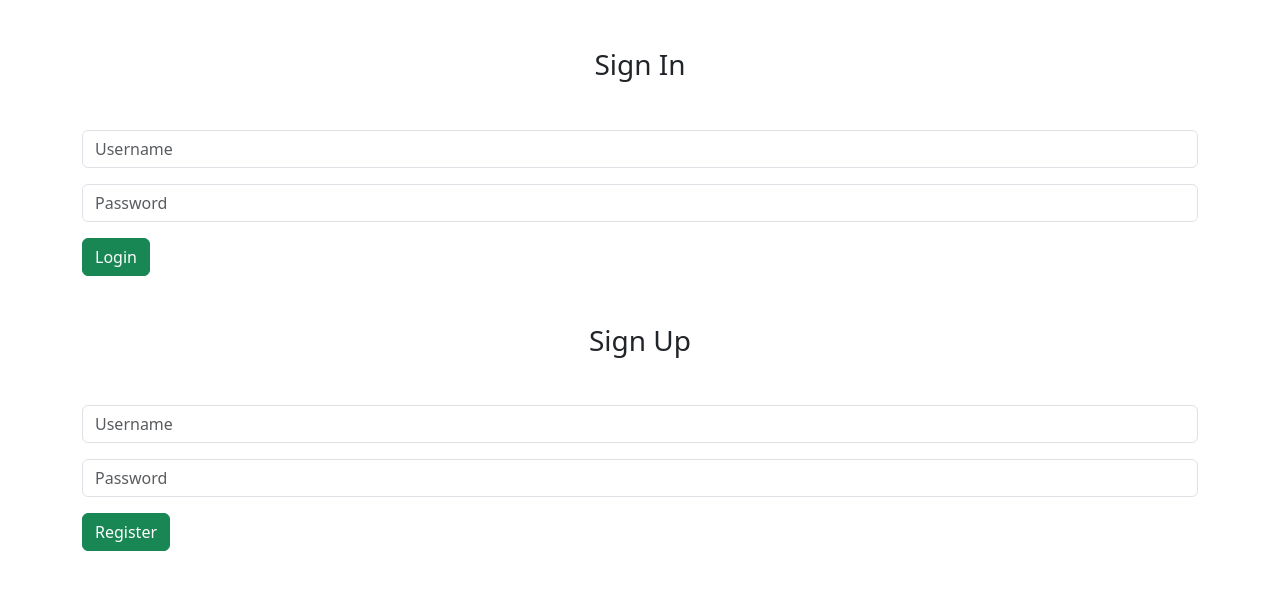
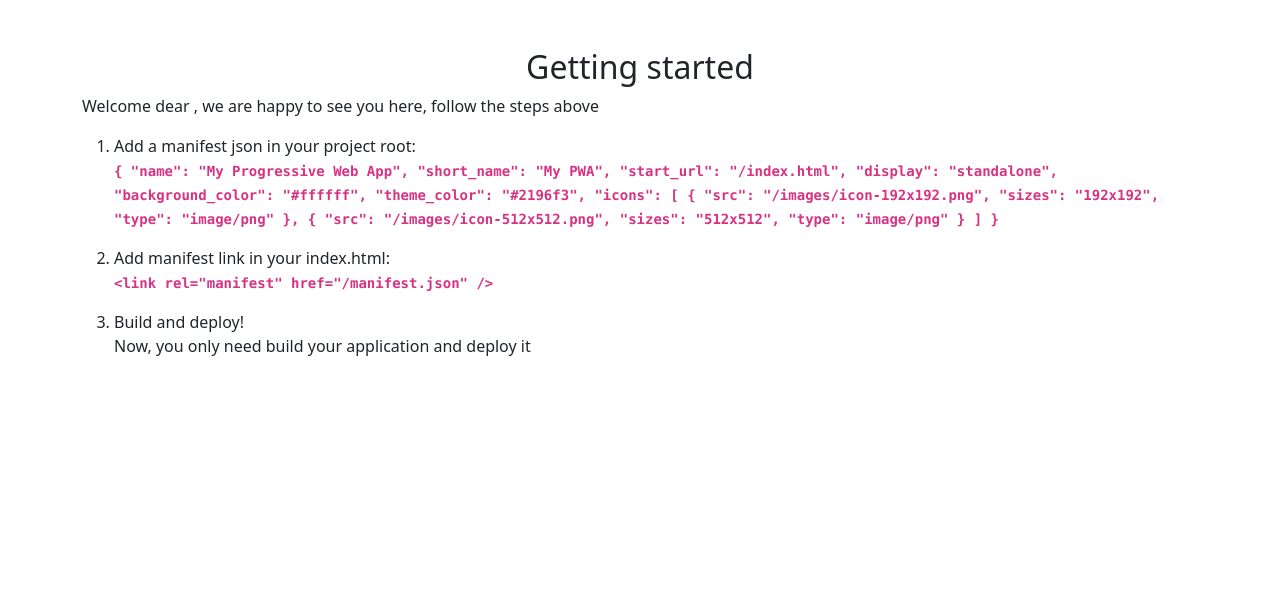
Before and after one commit to ThiagoVRabethge/potential-funicular, a React app: page /welcome in a window 1280 px wide. Shown: the top 590 px of the page. Built offline with nearby package versions, Linux system fonts and the light colour scheme; the HTML template or start-up script is replaced by a standard one.

Commit message:
feature: add getting started landing page

```diff
--- a/package.json
+++ b/package.json
@@ -14,7 +14,9 @@
     "bootstrap": "^5.3.3",
     "react": "^18.3.1",
     "react-dom": "^18.3.1",
-    "sweetalert2": "^11.12.2"
+    "react-router-dom": "^6.24.1",
+    "sweetalert2": "^11.12.2",
+    "zustand": "^4.5.4"
   },
   "devDependencies": {
     "@types/react": "^18.3.3",
--- a/src/App.jsx
+++ b/src/App.jsx
@@ -1,13 +1,19 @@
-import 'bootstrap/dist/css/bootstrap.css';
+import 'bootstrap/dist/css/bootstrap.css'
 import { useState } from 'react'
+import { useNavigate } from "react-router-dom"
+import Swal from "sweetalert2"
+import SignUpForm from './components/SignUpForm'
+import useUserSessionStore from './data/userSession'
 import api from "./services/api"
-import Swal from "sweetalert2"
-import SignUpForm from './components/SignUpForm';
 
 function App() {
+  const navigate = useNavigate()
+
   const [username, setUsername] = useState()
 
   const [password, setPassword] = useState()
+
+  const setUserSession = useUserSessionStore(state => state.setUserSession)
 
   const handleSignIn = async (e) => {
     e.preventDefault()
@@ -18,7 +24,11 @@ function App() {
         "password": password
       })
       .then((response) => {
-        console.log(response)
+        let userData = {
+          username: response.data
+        }
+        setUserSession(userData)
+        navigate('/welcome', { replace: true })
       })
       .catch((error) => {
         Swal.fire({
--- /dev/null
+++ b/src/data/userSession.js
@@ -0,0 +1,9 @@
+import { create } from 'zustand'
+
+const useUserSessionStore = create((set) => ({
+  userSession: {},
+
+  setUserSession: (newUserSession) => set(() => ({ userSession: newUserSession })),
+}))
+
+export default useUserSessionStore
--- a/src/main.jsx
+++ b/src/main.jsx
@@ -1,9 +1,16 @@
 import React from 'react'
 import ReactDOM from 'react-dom/client'
+import { createBrowserRouter, RouterProvider } from "react-router-dom"
 import App from './App.jsx'
+import Welcome from "./pages/Welcome.jsx"
+
+const router = createBrowserRouter([
+  { path: "/", element: <App /> },
+  { path: "/welcome", element: <Welcome /> },
+])
 
 ReactDOM.createRoot(document.getElementById('root')).render(
   <React.StrictMode>
-    <App />
+    <RouterProvider router={router} />
   </React.StrictMode>,
 )
--- /dev/null
+++ b/src/pages/Welcome.jsx
@@ -0,0 +1,78 @@
+import 'bootstrap/dist/css/bootstrap.css'
+import useUserSessionStore from '../data/userSession'
+
+const Welcome = () => {
+  const userSession = useUserSessionStore(state => state.userSession)
+
+  let code = `{
+    "name": "My Progressive Web App",
+    "short_name": "My PWA",
+    "start_url": "/index.html",
+    "display": "standalone",
+    "background_color": "#ffffff",
+    "theme_color": "#2196f3",
+    "icons": [
+      {
+        "src": "/images/icon-192x192.png",
+        "sizes": "192x192",
+        "type": "image/png"
+      },
+      {
+        "src": "/images/icon-512x512.png",
+        "sizes": "512x512",
+        "type": "image/png"
+      }
+    ]
+  }`
+
+  return (
+    <div className="container">
+      <div className="text-center mt-5">
+        <h2>Getting started</h2>
+      </div>
+
+      <p>
+        Welcome dear {userSession.username}, we are happy to see you here, follow the steps above
+      </p>
+
+      <ol>
+        <li>
+          Add a manifest json in your project root:
+          <dl>
+            <dt>
+              <code>
+                {code}
+              </code>
+            </dt>
+          </dl>
+        </li>
+
+        <li>
+          Add manifest link in your index.html:
+          <dl>
+            <dt>
+              <code>
+                {`<link rel="manifest" href="/manifest.json" />`}
+              </code>
+            </dt>
+          </dl>
+        </li>
+
+        <li>
+          Build and deploy!
+          <dl>
+            <dt>
+              <p
+                style={{ "fontWeight": "normal" }}
+              >
+                Now, you only need build your application and deploy it
+              </p>
+            </dt>
+          </dl>
+        </li>
+      </ol>
+    </div>
+  )
+}
+
+export default Welcome
```
Also changed, not shown: 1 other file (tests, documents, lock files or other folders).
